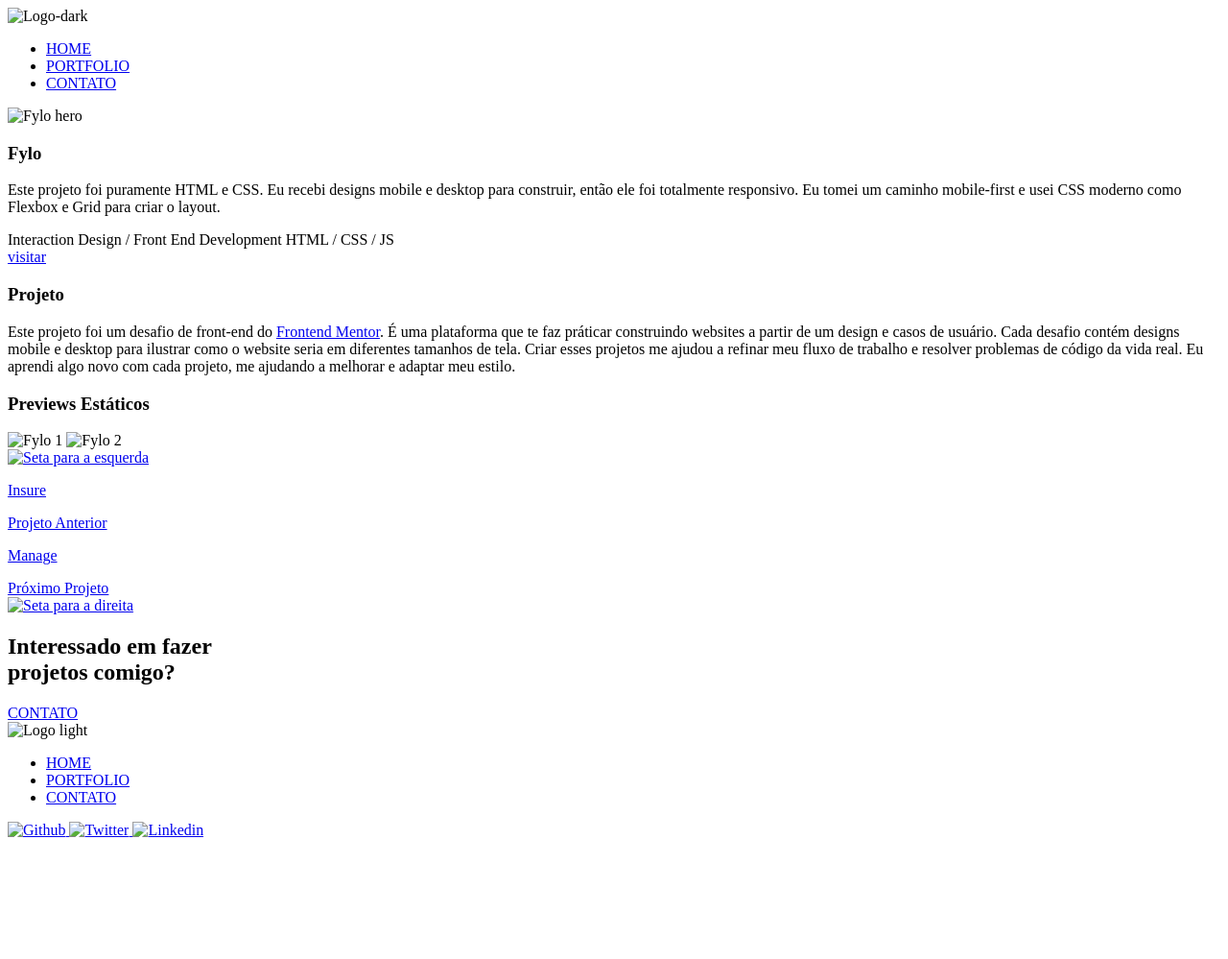
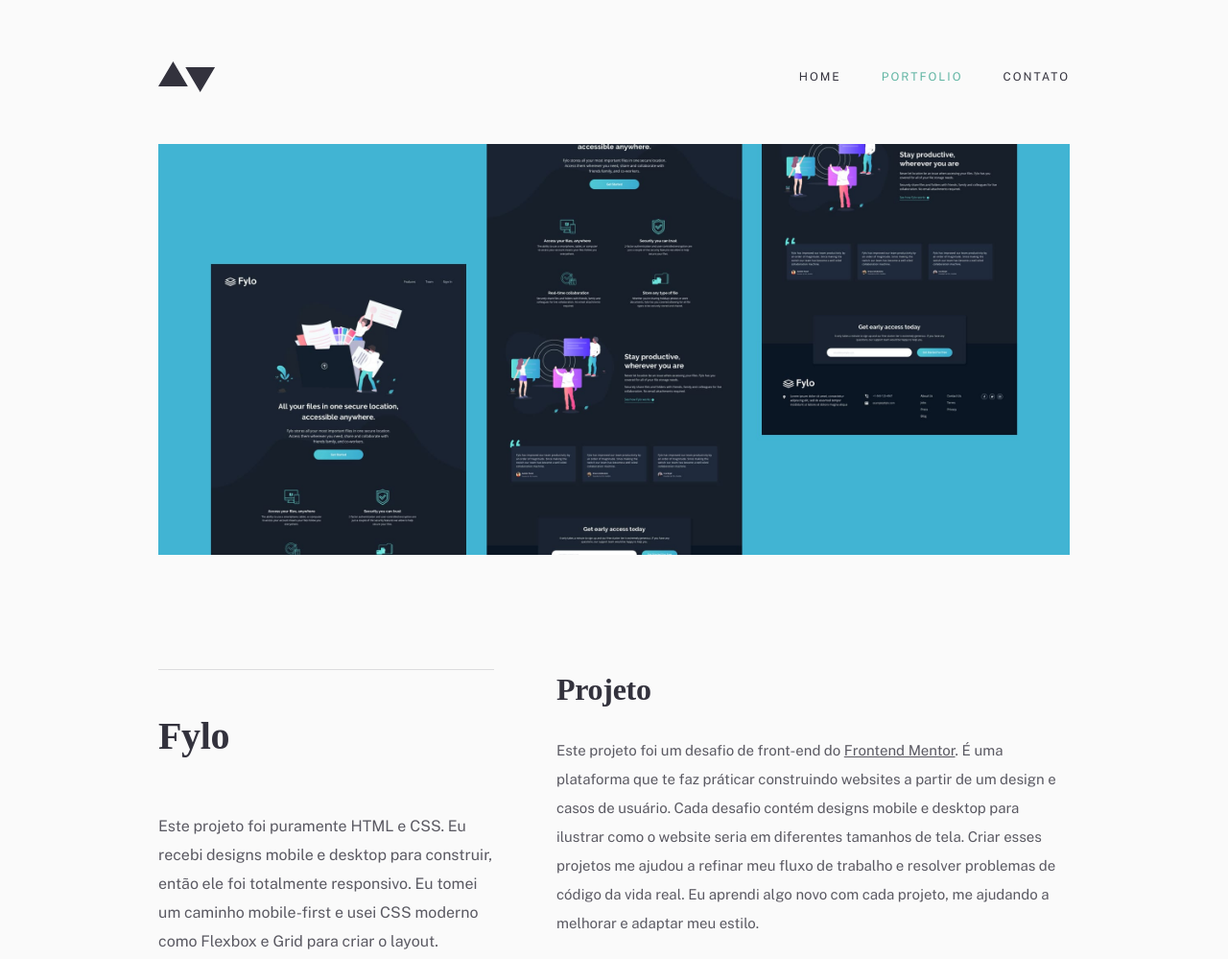
Before and after one commit to mattheusluz/desafio-frontend-modulo1-cubosAcademy, a plain HTML site: page pages/portfolio-04-fylo/index.html in a window 1280 px wide. Shown: the top 999 px of the page at 96% size. Before the commit the page ends 882 px from the top, so only its background shows below. Drawn offline with nearby package versions, Linux system fonts and the light colour scheme; the site is published under a folder, as on GitHub Pages, so addresses that start at the root find nothing; a web font is replaced by a local one.

Commit message:
Ajuste de links

```diff
--- a/pages/portfolio-04-fylo/index.html
+++ b/pages/portfolio-04-fylo/index.html
@@ -11,7 +11,7 @@
     href="https://fonts.googleapis.com/css2?family=Ibarra+Real+Nova:wght@400;700&family=Public+Sans:wght@400;700&display=swap"
     rel="stylesheet">
 
-  <link rel="stylesheet" href="/css/global.css">
+  <link rel="stylesheet" href="../../css/global.css">
   <link rel="stylesheet" href="style.css">
   <title>Portfolio Fylo</title>
 </head>
@@ -20,16 +20,16 @@
 
   <div class="margin">
     <header class="header">
-      <img src="/../assets/logo-dark.svg" alt="Logo-dark" class="logo">
+      <img src="../../assets/logo-dark.svg" alt="Logo-dark" class="logo">
       <ul class="menu menu-header">
-        <li><a href="/pages/home/index.html">HOME</a></li>
-        <li><a href="/pages/portfolio/index.html" class="ativo">PORTFOLIO</a></li>
-        <li><a href="/pages/contato/index.html">CONTATO</a></li>
+        <li><a href="../home/index.html">HOME</a></li>
+        <li><a href="../portfolio/index.html" class="ativo">PORTFOLIO</a></li>
+        <li><a href="../contato/index.html">CONTATO</a></li>
       </ul>
     </header>
 
     <section class="hero">
-      <img src="/assets/portfolio/fylo/image-fylo-hero.jpg" alt="Fylo hero">
+      <img src="../../assets/portfolio/fylo/image-fylo-hero.jpg" alt="Fylo hero">
     </section>
 
     <section class="main">
@@ -43,7 +43,7 @@
         <span class="primeiro-span">Interaction Design / Front End Development</span>
         <span>HTML / CSS / JS</span>
         <div>
-          <a href="/pages/portfolio-04-fylo/index.html" class="btn btn-claro">visitar</a>
+          <a href="../portfolio-04-fylo/index.html" class="btn btn-claro">visitar</a>
         </div>
       </aside>
       <section class="projeto">
@@ -61,54 +61,54 @@
         </div>
         <div class="projeto-imagens">
           <h1>Previews Estáticos</h1>
-          <img src="/assets/portfolio/fylo/image-fylo-preview-1.jpg" alt="Fylo 1">
-          <img src="/assets/portfolio/fylo/image-fylo-preview-2.jpg" alt="Fylo 2">
+          <img src="../../assets/portfolio/fylo/image-fylo-preview-1.jpg" alt="Fylo 1">
+          <img src="../../assets/portfolio/fylo/image-fylo-preview-2.jpg" alt="Fylo 2">
         </div>
       </section>
     </section>
 
     <section class="links">
-      <a href="/pages/portfolio-03-insure/index.html" class="link">
-        <img class="seta-esquerda" src="/assets/icons/arrow-left.svg" alt="Seta para a esquerda">
+      <a href="../portfolio-03-insure/index.html" class="link">
+        <img class="seta-esquerda" src="../../assets/icons/arrow-left.svg" alt="Seta para a esquerda">
         <div class="nome-projeto">
           <p>Insure</p>
           <span>Projeto Anterior</span>
         </div>
       </a>
-      <a href="/pages/portfolio-01-manage/index.html" class="link">
+      <a href="../portfolio-01-manage/index.html" class="link">
         <div class="nome-projeto">
           <p>Manage</p>
           <span>Próximo Projeto</span>
         </div>
-        <img class="seta-direita" src="/assets/icons/arrow-right.svg" alt="Seta para a direita">
+        <img class="seta-direita" src="../../assets/icons/arrow-right.svg" alt="Seta para a direita">
       </a>
     </section>
 
     <section class="contato">
       <h1 class="titulo">Interessado em fazer <br> projetos comigo?</h1>
-      <a href="/pages/contato/index.html" class="btn btn-claro">CONTATO</a>
+      <a href="../contato/index.html" class="btn btn-claro">CONTATO</a>
     </section>
   </div>
 
   <footer class="footer">
     <div class="margin-footer">
       <div class="footer-menu">
-        <img src="/../assets/logo-light.svg" alt="Logo light">
+        <img src="../../assets/logo-light.svg" alt="Logo light">
         <ul class="menu menu-claro">
-          <li><a href="/pages/home/index.html">HOME</a></li>
-          <li><a href="/pages/portfolio/index.html">PORTFOLIO</a></li>
-          <li><a href="/pages/contato/index.html">CONTATO</a></li>
+          <li><a href="../home/index.html">HOME</a></li>
+          <li><a href="../portfolio/index.html">PORTFOLIO</a></li>
+          <li><a href="../contato/index.html">CONTATO</a></li>
         </ul>
       </div>
       <div class="redes">
         <a href="https://github.com/" target="blank">
-          <img src="/../assets/icons/github-light.svg" alt="Github">
+          <img src="../../assets/icons/github-light.svg" alt="Github">
         </a>
         <a href="https://twitter.com" target="blank">
-          <img src="/../assets/icons/twitter-light.svg" alt="Twitter">
+          <img src="../../assets/icons/twitter-light.svg" alt="Twitter">
         </a>
         <a href="https://www.linkedin.com" target="blank">
-          <img src="/../assets/icons/linkedin-light.svg" alt="Linkedin">
+          <img src="../../assets/icons/linkedin-light.svg" alt="Linkedin">
         </a>
       </div>
     </div>
```
Also changed, not shown: pages/contato/index.html (+15 -15 lines), pages/portfolio-01-manage/index.html (+21 -21 lines), pages/portfolio-02-bookmark/index.html (+21 -21 lines), pages/portfolio-03-insure/index.html (+21 -21 lines), pages/portfolio/index.html (+22 -22 lines).
